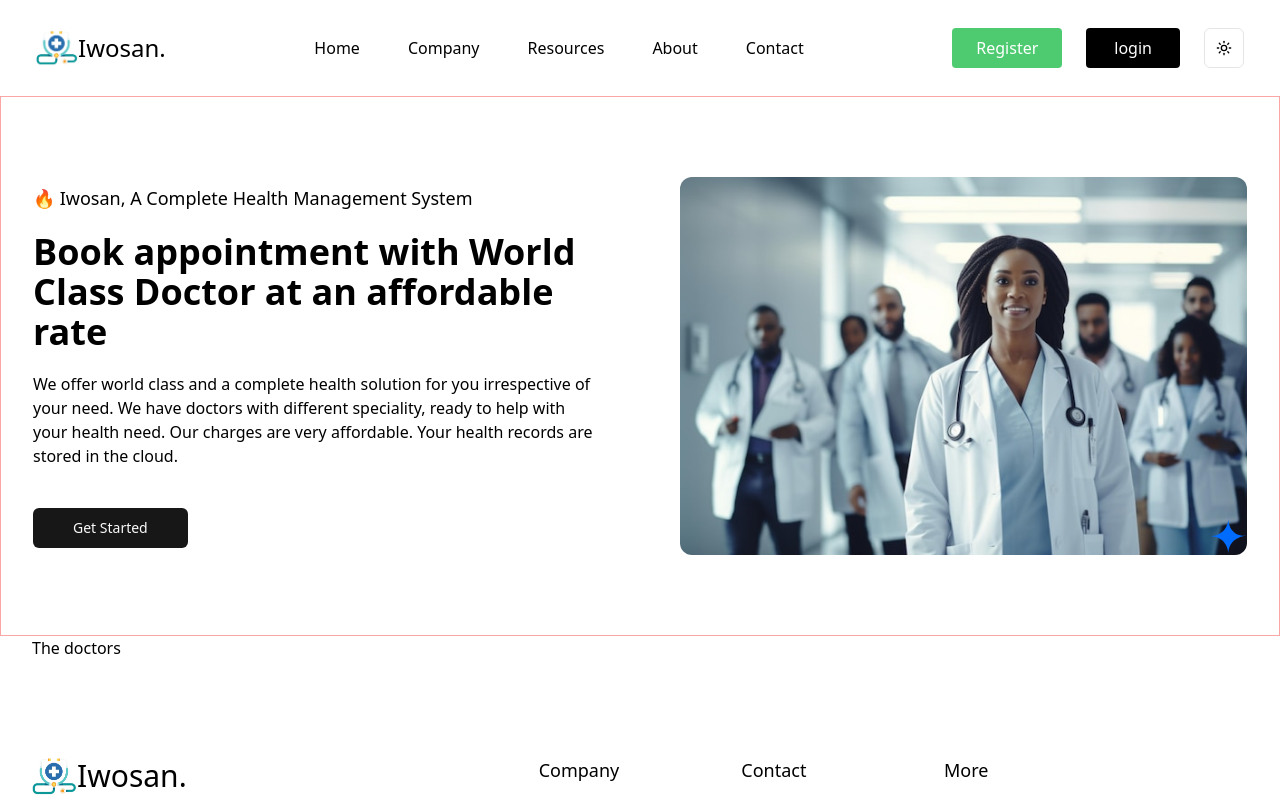
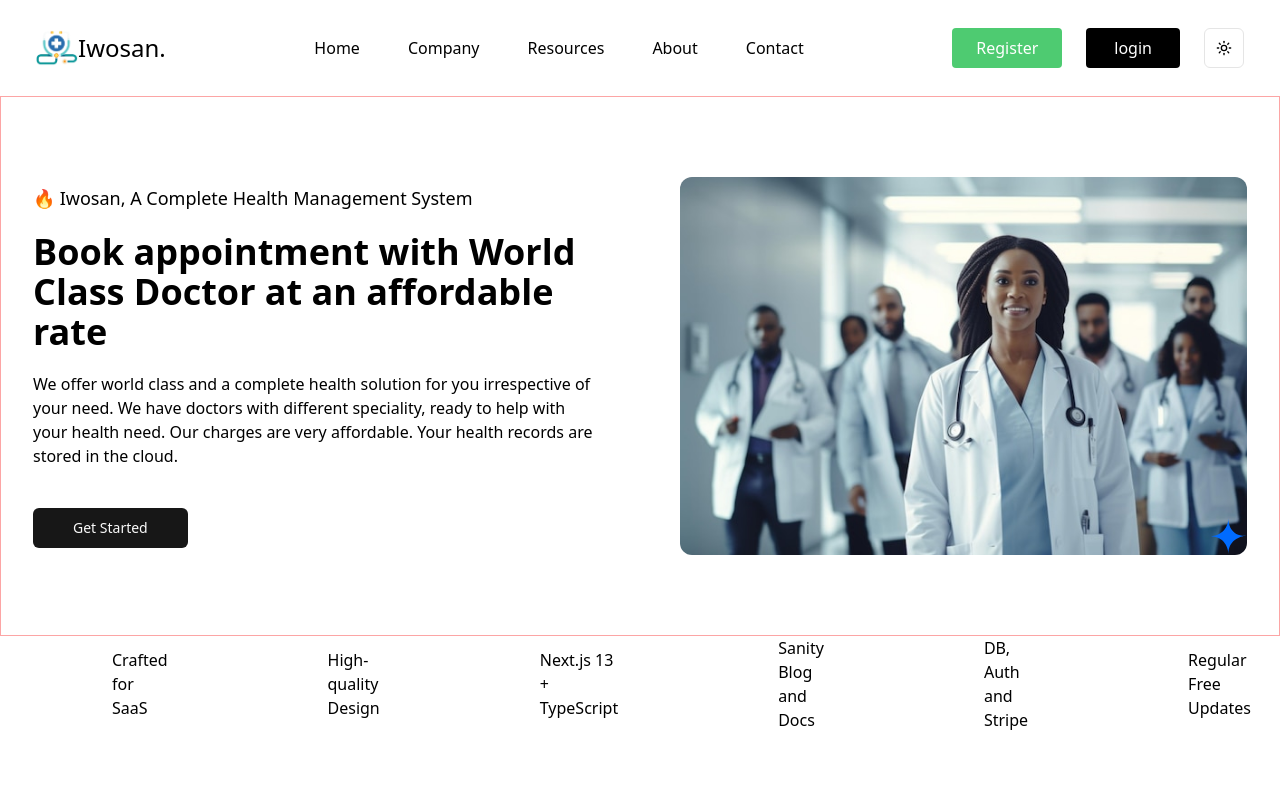
Before and after one commit to femiabimbola/hospital-management, a Next.js app in the folder client/: page / in a window 1280 px wide. Shown: the top 800 px of the page. Built offline with nearby package versions, Linux system fonts and the light colour scheme; grey boxes are pictures that could not be loaded.

Commit message:
added feature

```diff
--- a/client/components/Feature.tsx
+++ b/client/components/Feature.tsx
@@ -1,8 +1,28 @@
+import featuresData from "@/data";
+import Image from "next/image";
+
+const SingleFeature = ({feature} : {feature : Feature}) => {
+  const { icon, title, description } = feature;
+  return (
+    <>
+    <div>
+      <Image src={icon} width={36} height={36} alt="title"/>
+    </div>
+    <h3>
+    {title}
+    </h3>
+    </>
+  )
+}
+
+
 const Feature = () => {
   return (
   <section>
     <div className="flex lg:items-center lg:gap-8 xl:gap-20 max-w-[1400px] mx-auto md:px-8 ">
-    <p> The doctors</p>
+      {featuresData.map((feature, key) => (
+        <SingleFeature feature={feature} key={key} />
+      ))}
     </div>
   </section>
   )
--- a/client/data/index.ts
+++ b/client/data/index.ts
@@ -1,4 +1,3 @@
-
 
 const featuresData: Feature[] = [
   {
--- a/client/types.d.ts
+++ b/client/types.d.ts
@@ -1,4 +1,4 @@
-export type Feature = {
+ interface Feature {
   id: number;
   icon: string;
   title: string;
```
